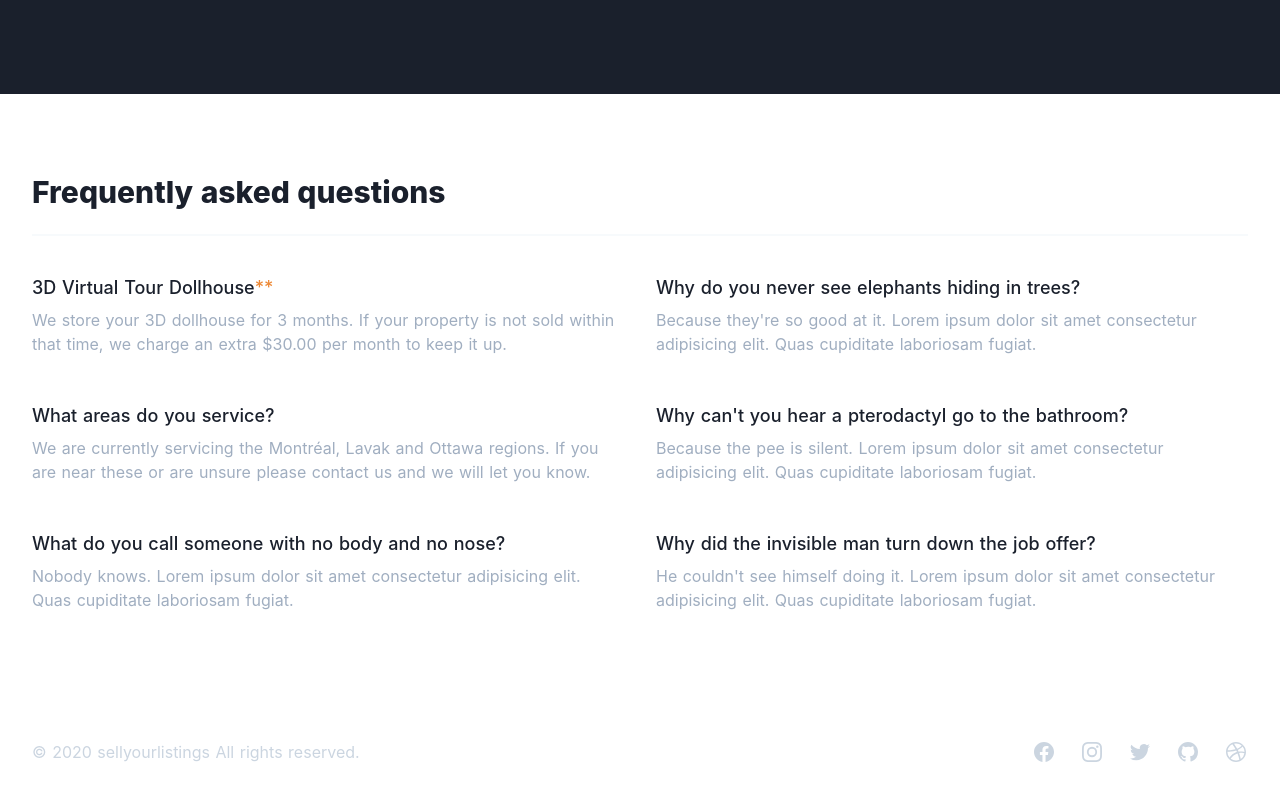
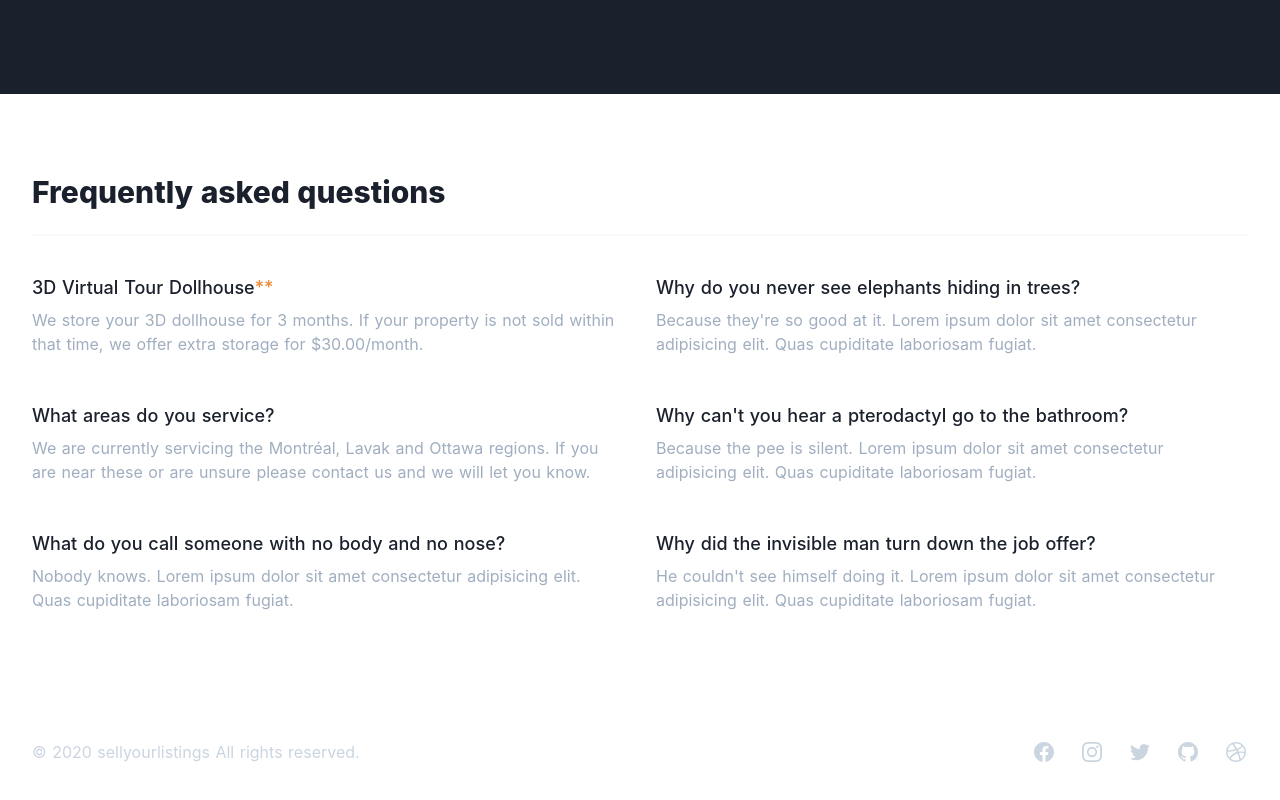
Before and after one commit to tomkonidas/sellyourlistings, a Nuxt app: page / in a window 1280 px wide. Shown: the part 2705-3505 px from the top of the page. Built offline with nearby package versions, Linux system fonts and the light colour scheme; what @tailwindcss/ui would draw is missing.

Commit message:
Update wordingh

```diff
--- a/components/FAQ.vue
+++ b/components/FAQ.vue
@@ -17,7 +17,7 @@
                 <p class="text-base leading-6 text-gray-500">
                   We store your 3D dollhouse for 3 months.
                   If your property is not sold within that time,
-                  we charge an extra $30.00 per month to keep it up.
+                  we offer extra storage for $30.00/month.
                 </p>
               </dd>
             </div>
```
